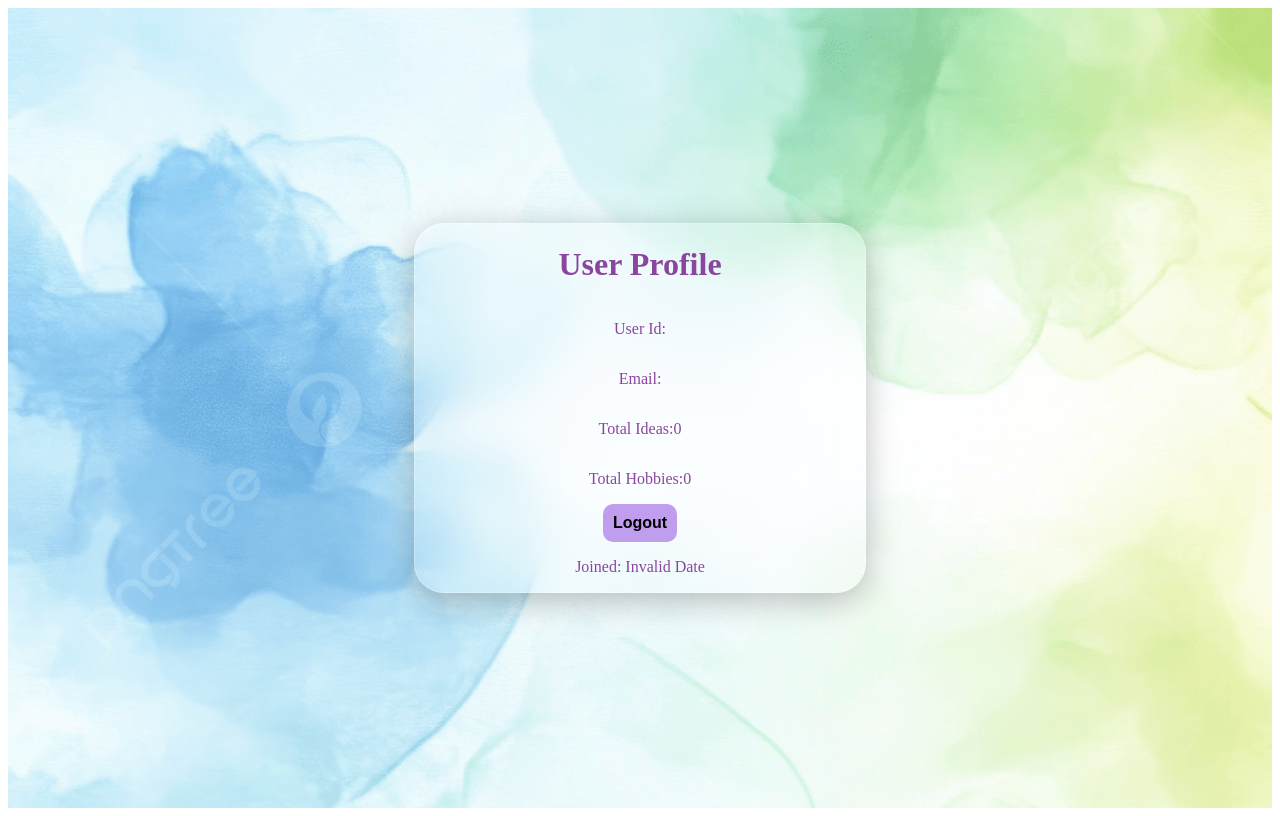
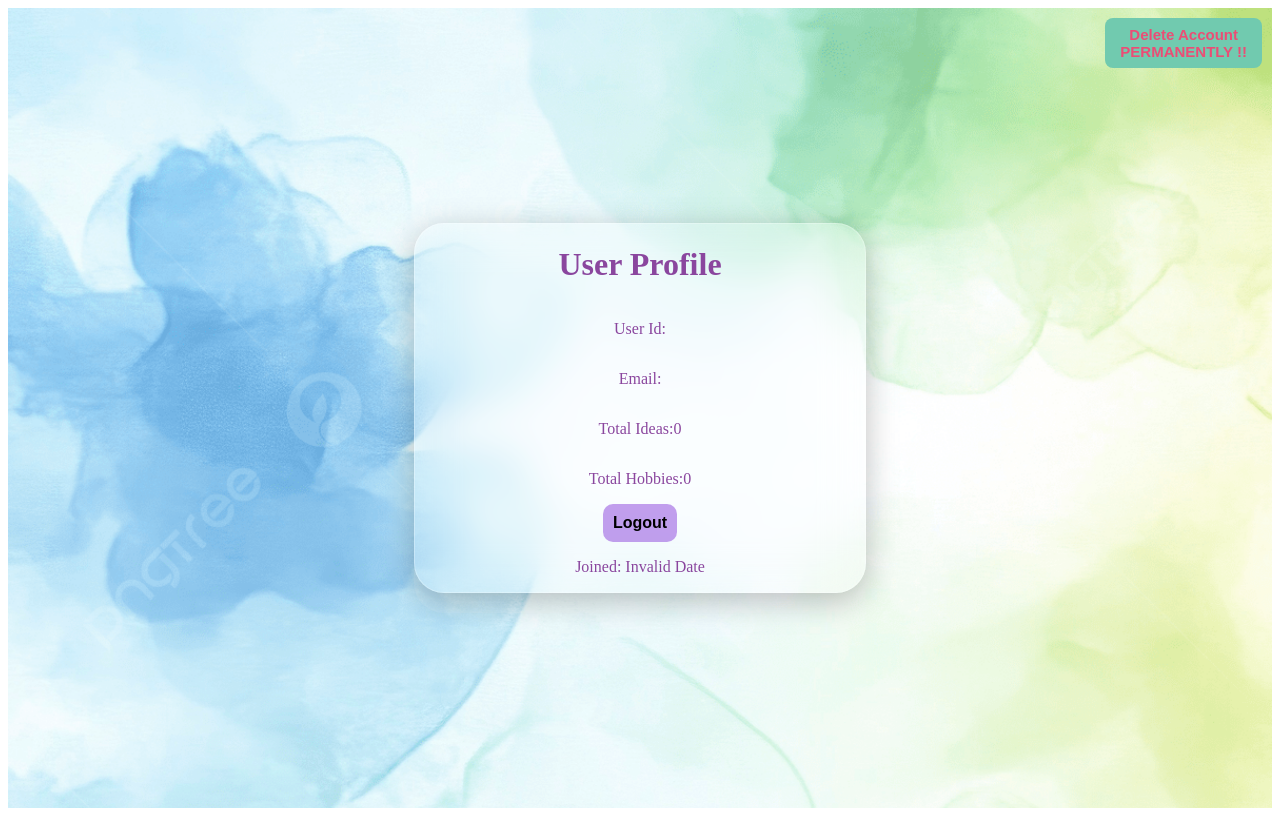
Before and after one commit to Lizaxtha/Aideea, a React (Vite) app: page /profile in a window 1280 px wide. Built offline with nearby package versions, Linux system fonts and the light colour scheme; no server answers.

Commit message:
account deletion, improved constellation interaction

```diff
--- a/src/components/Constellation.jsx
+++ b/src/components/Constellation.jsx
@@ -18,6 +18,9 @@ function Constellation() {
         result.forEach((doc) => {
             temp.push({
                 id: doc.id,
+                offsetX:Math.random()*80-40,
+                offsetY:Math.random()*80-40,
+                radius:90+Math.random()*80,
 
                 ...doc.data()
             });
@@ -54,6 +57,7 @@ function Constellation() {
     });
 
     const starPositions = [];
+    const [hoveredHobby,setHoveredHobby]=useState(null);
 
     return (
         <div className="c-page">
@@ -69,8 +73,8 @@ function Constellation() {
                 {Object.entries(groupedIdeas).map(
                     ([hobby, hobbyIdeas]) => (
 
-                        <div key={hobby} className="star-container">
-
+                        <div key={hobby}>
+                            {hoveredHobby === hobby&&(
                             <h2 className="c-name"
                                 style={{
                                     left: `${hobbyCenters[hobby].x}px`,
@@ -79,14 +83,15 @@ function Constellation() {
                             >
                                 {hobby}
                             </h2>
+                            )}
 
                             {
                                 hobbyIdeas.map((idea, index) => {
 
                                     const angle = (index / hobbyIdeas.length) * Math.PI * 2;
-                                    const radius = 90 + Math.random() * 80;
-                                    const x = hobbyCenters[hobby].x + Math.cos(angle) * radius;
-                                    const y = hobbyCenters[hobby].y + Math.sin(angle) * radius;
+                                    const radius = idea.radius;
+                                    const x = hobbyCenters[hobby].x + Math.cos(angle) * radius+idea.offsetX;
+                                    const y = hobbyCenters[hobby].y + Math.sin(angle) * radius+idea.offsetY;
 
                                     starPositions.push({
                                         hobby,
@@ -98,6 +103,8 @@ function Constellation() {
                                     return (
 
                                         <div key={idea.id} className="star"
+                                        onMouseEnter={()=>setHoveredHobby(hobby)}
+                                        onMouseLeave={()=>setHoveredHobby(null)}
                                             style={{
                                                 left: `${x}px`,
                                                 top: `${y}px`
--- a/src/components/Home.css
+++ b/src/components/Home.css
@@ -90,7 +90,7 @@ height:62px;
     flex-wrap: wrap;
     margin:20px;
     padding: 30px 10px;
-            font-family:cursive;
+    font-family:cursive;
 
     z-index: 2;
 }
@@ -114,3 +114,28 @@ color:white;
     border-color: blue;
 transform:translateY(-10px);
 }
+
+.H-btn-profile{
+    border-radius: 30px;
+    font-size: 16px;
+    border: none;
+    color:rgb(171, 72, 218) ;
+    background-color:  rgba(99, 100, 202,0.3);
+    padding: 10px 15px;
+    font-weight: bold;
+    margin:10px 10px;
+}
+
+.H-btn-profile:hover{
+cursor: pointer;
+ background-color:  rgba(70, 73, 221, 0.7);
+ color:rgba(231, 40, 184,0.7) ;
+}
+.H-constellation{
+    margin:10px 10px;
+    font-size: 18px;
+    color:rgb(114, 57, 247);
+}
+.H-constellation:hover{
+    color:blanchedalmond;
+}
--- a/src/components/Home.jsx
+++ b/src/components/Home.jsx
@@ -107,8 +107,8 @@ function Home() {
                 <source src="/video8.mp4" />
             </video>
 
-<Link to="/profile"> <button>Profile</button> </Link>
-<Link to={"/Constellation"} target="_blank"> <p>Constellation View</p> </Link>
+<Link to="/profile"> <button className="H-btn-profile">Profile</button> </Link>
+<Link to={"/Constellation"} target="_blank"> <p className="H-constellation">Constellation View</p> </Link>
             <div className="H-Title">
                 <h1>Aideea</h1>
                 <p>Dump your creative ideas</p>
--- a/src/components/Profile.css
+++ b/src/components/Profile.css
@@ -1,4 +1,5 @@
 .p-container{
+position:relative;
 display:flex;
 justify-content: center;
 align-items: center;
@@ -36,3 +37,17 @@ font-family: cursive;
 .profile button:hover{
     background-color: rgb(236, 59, 47);
 }
+
+.delete-btn{
+    position:absolute;
+    top:10px;
+    right:10px;
+    background-color: #71caaf;
+    color:#eb4d75;
+    font-weight: bold;
+    font-size: 15px;
+}
+.delete-btn:hover{
+    background: rgb(184, 9, 9);
+    color:whitesmoke;
+}
--- a/src/components/Profile.jsx
+++ b/src/components/Profile.jsx
@@ -1,57 +1,88 @@
-import {auth, db} from "../firebase";
-import {useEffect, useState} from "react";
-import{collection,query,where,getDocs} from "firebase/firestore";
+import { auth, db } from "../firebase";
+import { useEffect, useState } from "react";
+import { collection, query, where, getDocs, deleteDoc, doc } from "firebase/firestore";
 import "./Profile.css";
-import { signOut } from "firebase/auth";
+import { signOut, deleteUser } from "firebase/auth";
 import { useNavigate } from "react-router-dom";
 
-function Profile(){
+function Profile() {
 
-const navigate=useNavigate();
-const logout=async()=>{
-    try{
+    const navigate = useNavigate();
+    const logout = async () => {
+        try {
             await signOut(auth);
             navigate("/login");
         }
-    catch(error){
+        catch (error) {
             alert(error.message);
         }
     }
 
-    const user =auth.currentUser;
+    const user = auth.currentUser;
     //show idea count
     const [ideaCount, setIdeaCount] = useState(0);
-    const loadIdeas = async()=>{
+    const loadIdeas = async () => {
         const q = query(
             collection(db, "ideas"),
-            where ("userId", "==", auth.currentUser.uid)
+            where("userId", "==", auth.currentUser.uid)
         );
         const result = await getDocs(q);
         setIdeaCount(result.size);
     };
-useEffect(()=>{
-    if(auth.currentUser){
+    useEffect(() => {
+        if (auth.currentUser) {
             loadIdeas();
             loadHobbies();
         }
-},[]);
+    }, []);
 
     // show hobby count
-const[hobbyCount,setHobbyCount]=useState(0);
-const loadHobbies = async()=>{
-    const q=query(
-        collection(db,"ideas"),
-        where ("userId","==",auth.currentUser.uid)
+    const [hobbyCount, setHobbyCount] = useState(0);
+    const loadHobbies = async () => {
+        const q = query(
+            collection(db, "ideas"),
+            where("userId", "==", auth.currentUser.uid)
         );
-    const result =await getDocs(q);
-    const hobbies=new Set();
-    result.forEach((document)=>{
+        const result = await getDocs(q);
+        const hobbies = new Set();
+        result.forEach((document) => {
             hobbies.add(document.data().hobby);
         });
         setHobbyCount(hobbies.size);
     };
 
-    return(
+    //for permanent deletion of account
+    const deleteAccount = async () => {
+        const confirmDelete = window.confirm(
+            "Are you sure you want to delete your account permanently? This action cannot be undone!"
+        );
+        if (!confirmDelete) reauthenticateWithCredential;
+        try {
+            //to find user's all ideas
+            const q = query(
+                collection(db, "ideas"),
+                where("userId", "==", auth.currentUser.uid)
+            );
+            const result = await getDocs(q);
+
+            //to delete all idea
+            for (const document of result.docs) {
+                await deleteDoc(
+                    doc(db, "ideas" ,document.id)
+                );
+            }
+
+            //to delete from firebase too
+            await deleteUser(auth.currentUser);
+            alert("account deleted");
+            navigate("/");
+        }
+        catch (error) {
+            alert(error.message);
+        }
+    };
+
+    return (
         <>
             <div className="p-container">
                 <div className="profile">
@@ -67,6 +98,7 @@ const loadHobbies = async()=>{
                     <p>Joined:{" "}{new Date(user?.metadata?.creationTime).toLocaleDateString()}</p>
 
                 </div>
+                <button className="delete-btn" onClick={deleteAccount}>Delete Account <br/>PERMANENTLY !!</button>
             </div>
         </>
     )
```
Lines whose indentation alone changed are shown as unchanged.
